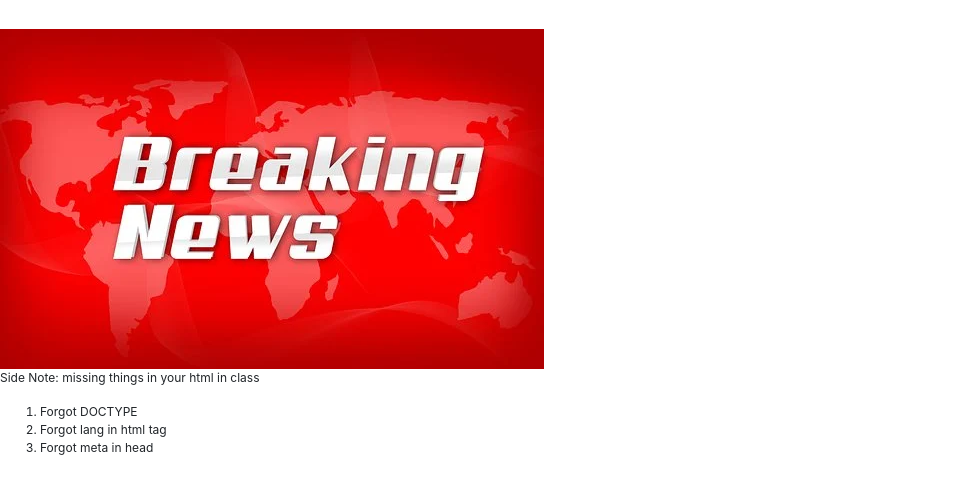
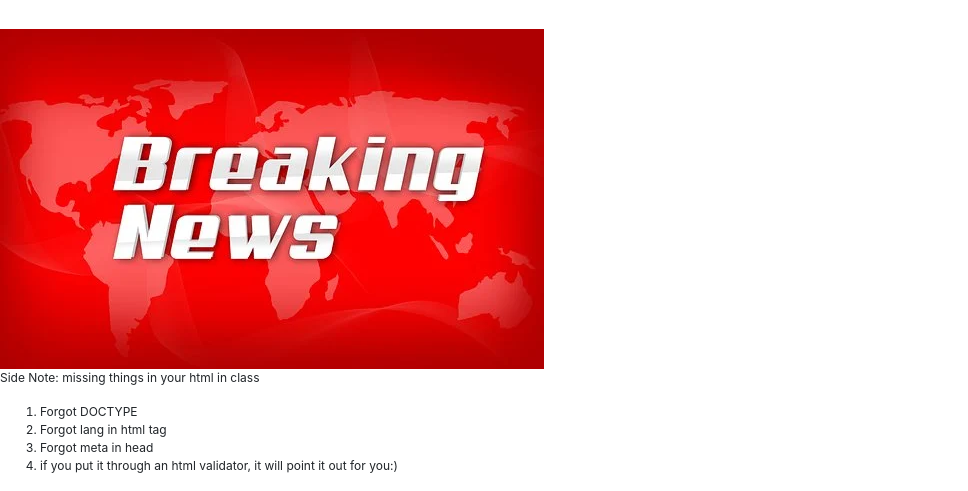
Before and after one commit to kingyeet9048/my_site, a plain HTML site: page index.html in a window 1280 px wide. Shown: the part 590-1081 px from the top of the page, without its empty margins (0-968 px from the left). Drawn offline with nearby package versions, Linux system fonts and the light colour scheme.

Commit message:
Added a list item

```diff
--- a/index.html
+++ b/index.html
@@ -42,6 +42,7 @@
                 <li>Forgot DOCTYPE</li>
                 <li>Forgot lang in html tag</li>
                 <li>Forgot meta in head</li>
+                <li>if you put it through an html validator, it will point it out for you:)</li>
             </ol>
         </div>
     </body>
```
